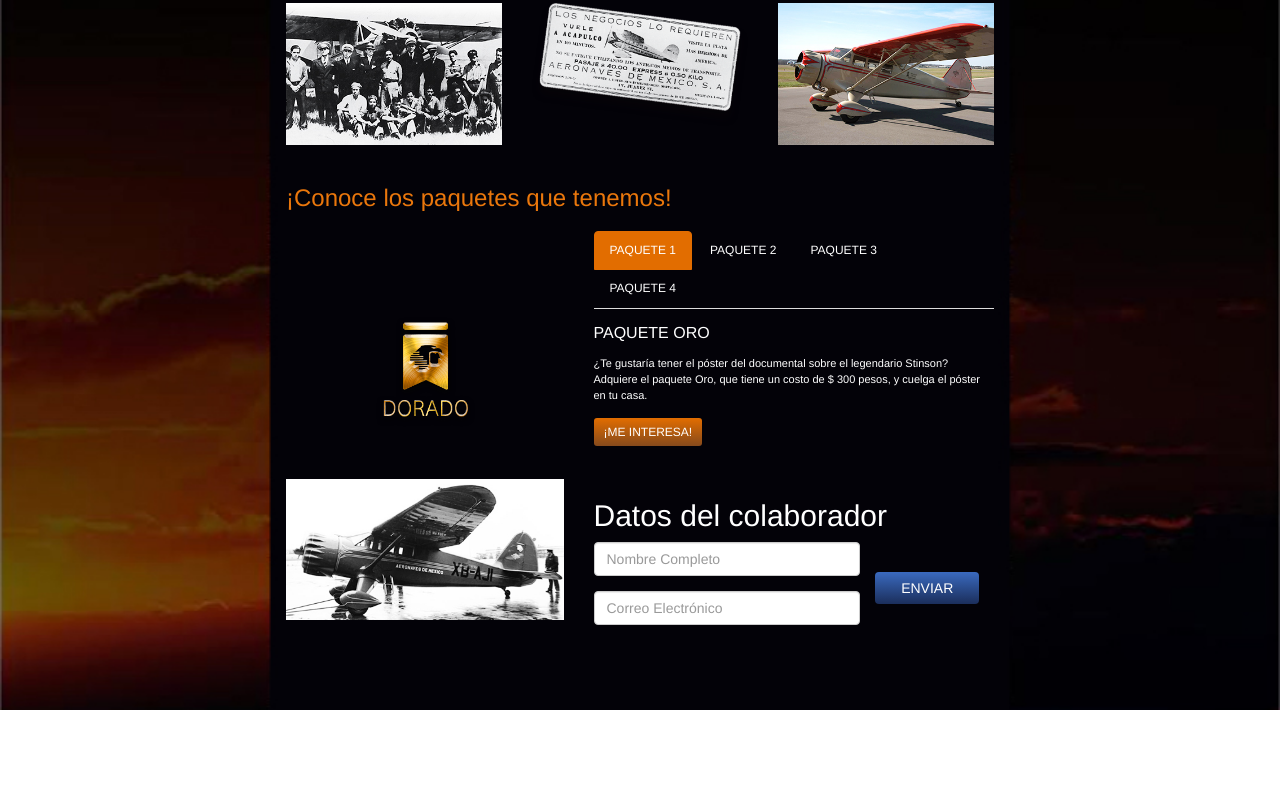
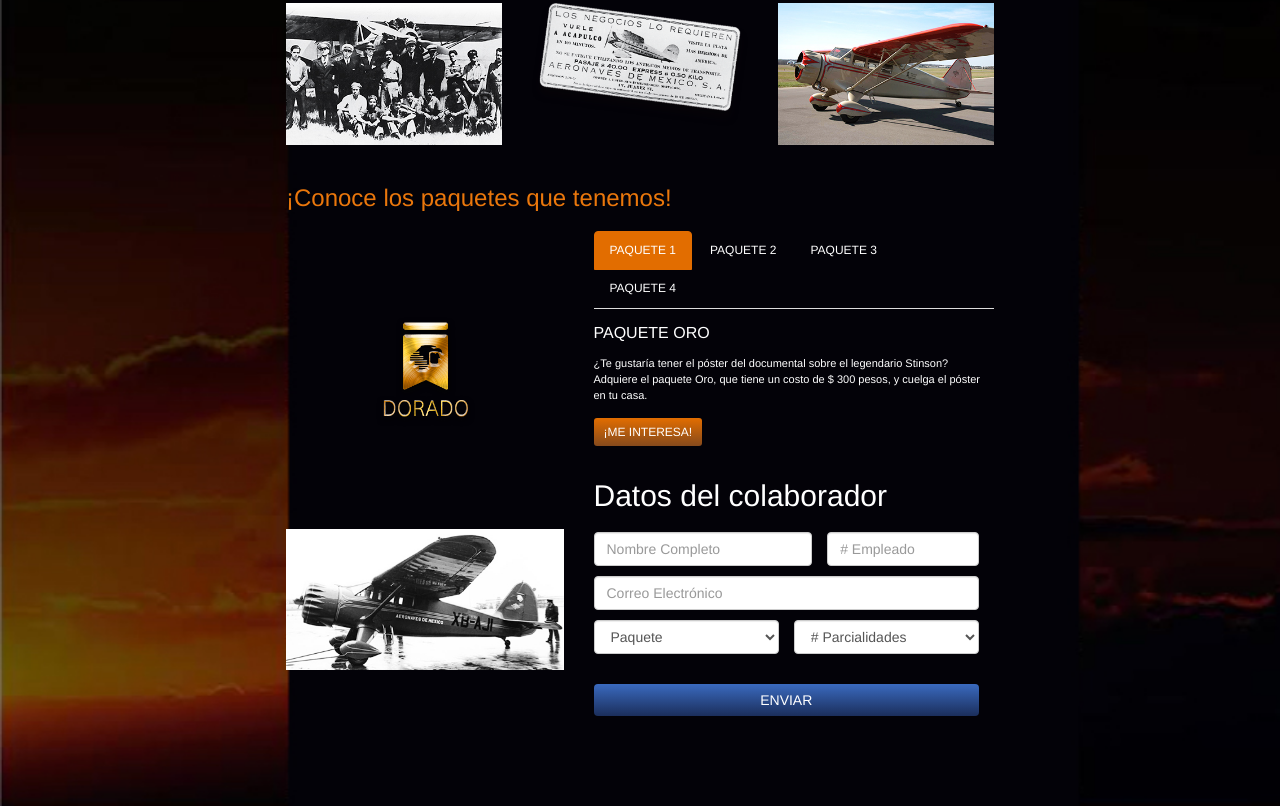
Before and after one commit to AMangie/stinson, a plain HTML site: page index.html in a window 1280 px wide. Shown: the part 623-1429 px from the top of the page. Before the commit the page ends 1333 px from the top, so only its background shows below. Drawn offline with nearby package versions, Linux system fonts and the light colour scheme.

Commit message:
Campos formulario

```diff
--- a/assets/compass/sass/style.scss
+++ b/assets/compass/sass/style.scss
@@ -92,8 +92,13 @@
 	    }
 	}
 	form{
+		.inputBox {
+		    margin-bottom: 10px;
+		    padding-left: 0;
+		}
 		.submitForm{
-			margin-top: 30px;
+			margin-top: 20px;
+			padding-left: 0;
 			button{
 				width: 100%;
 				@include stinsonGradient(#3A6ABF, #1B2E5B);
--- a/index.html
+++ b/index.html
@@ -94,22 +94,43 @@
 				</div>
 				<div class="row">
 					<div class="col-xs-12 col-sm-5">
-						<img class="imgResponsive" src="assets/img/stinton_img4.jpg">
+						<img class="imgResponsive imgFormSide" src="assets/img/stinton_img4.jpg">
 					</div>
 					<div class="col-xs-12 col-sm-7 text-left">
-						<h2>Datos del colaborador</h2>
-						<form class="form-horizontal">
-							<div class="col-sm-8">
-							  <div class="form-group">
+						<h2 style="margin-top:0;">Datos del colaborador</h2>
+						<form class="row stinsonForm">
+							<div class="inputBox col-sm-7">
 							   <label for="inputName" class="sr-only">Nombre Completo</label>
 							   <input type="text" class="form-control" id="inputName" placeholder="Nombre Completo">
 							</div>
-							  <div class="form-group">
+							<div class="inputBox col-sm-5">
+							   <label for="inputNumber" class="sr-only">No. Empleado</label>
+							   <input type="number" class="form-control" id="inputNumber" placeholder="# Empleado">
+							</div>
+							<div class="inputBox col-xs-12">
 							   <label for="inputEmail" class="sr-only">Correo Electrónico</label>
 							   <input type="email" class="form-control" id="inputEmail" placeholder="Correo Electrónico">
 							</div>
+							<div class="inputBox col-xs-6">
+							   <label for="inputPkg" class="sr-only"></label>
+							   <select class="form-control" id="inputPkg">
+							   	  <option disabled selected>Paquete</option>
+								  <option value="Oro">Paquete Oro</option>
+								  <option value="Platino">Paquete Platino</option>
+								  <option value="Diamante">Paquete Diamante</option>
+								  <option value="VIP">Paquete VIP</option>
+								</select>
 							</div>
-							  <div class="col-sm-4 submitForm">
+							<div class="inputBox col-xs-6">
+							   <label for="inputPagos" class="sr-only">Parcialidades</label>
+							   <select class="form-control" id="inputPagos">
+							   	  <option disabled selected># Parcialidades</option>
+								  <option value="">1</option>
+								  <option value="">2</option>
+								  <option value="">3</option>
+								</select>
+							</div>
+							<div class="col-sm-12 submitForm">
 							   <button type="submit" class="btn btn-default">ENVIAR</button>
 							</div>
 						</form>
```
Also changed, not shown: assets/css/style.css. Lines whose indentation alone changed are shown as unchanged.
